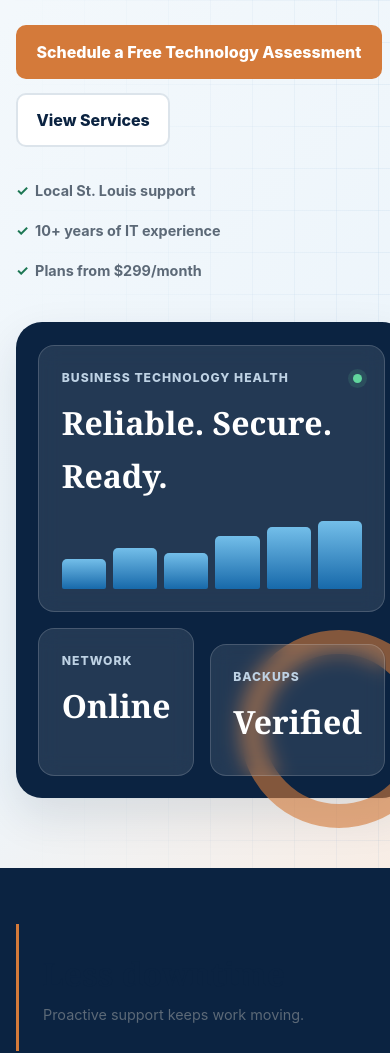
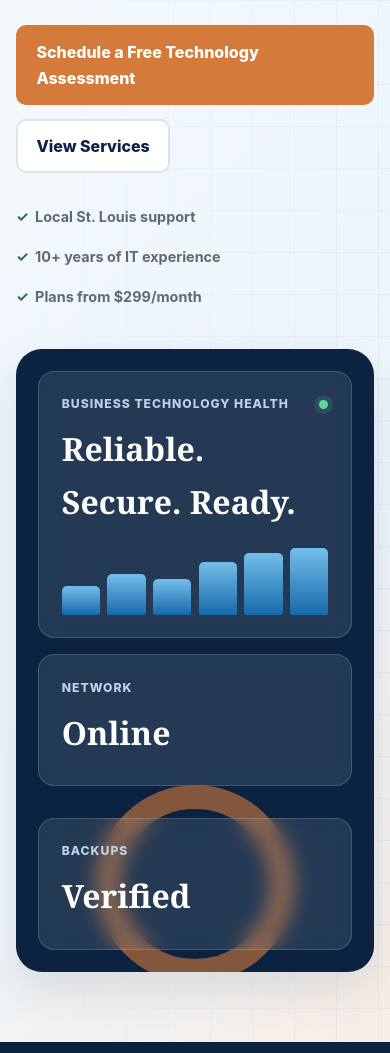
Before and after one commit to hightechstl/hightechstl-site, a website: page index.html in a window 390 px wide. Shown: the part 577-1630 px from the top of the page. Drawn offline with Linux system fonts and the light colour scheme.

Commit message:
Fix hero backups badge alignment

```diff
--- a/assets/css/styles.css
+++ b/assets/css/styles.css
@@ -83,8 +83,8 @@
 .hero-grid { position: relative; display: grid; grid-template-columns: 1.3fr .7fr; align-items: center; gap: 4rem; }
 .trust-line { display: flex; flex-wrap: wrap; gap: 1rem 1.5rem; margin-top: 2rem; color: var(--muted); font-size: .9rem; font-weight: 700; }
 .trust-line span::before { margin-right: .4rem; color: var(--success); content: "✓"; }
-.hero-panel { position: relative; min-height: 420px; padding: 1.4rem; color: white; background: var(--navy); border-radius: 26px; box-shadow: var(--shadow); }
-.hero-panel::after { position: absolute; right: -30px; bottom: -30px; width: 150px; height: 150px; border: 24px solid rgba(212,122,58,.6); border-radius: 50%; content: ""; }
+.hero-panel { position: relative; isolation: isolate; min-height: 420px; overflow: hidden; padding: 1.4rem; color: white; background: var(--navy); border-radius: 26px; box-shadow: var(--shadow); }
+.hero-panel::after { position: absolute; right: 5px; bottom: -11px; z-index: -1; width: 150px; height: 150px; border: 24px solid rgba(212,122,58,.6); border-radius: 50%; content: ""; }
 .status-card { position: relative; z-index: 2; padding: 1.4rem; background: rgba(255,255,255,.1); border: 1px solid rgba(255,255,255,.16); border-radius: 16px; backdrop-filter: blur(10px); }
 .status-card + .status-card { margin-top: 1rem; }
 .status-label { display: flex; align-items: center; justify-content: space-between; color: #bed2e4; font-size: .76rem; font-weight: 800; letter-spacing: .08em; text-transform: uppercase; }
@@ -216,6 +216,8 @@
   .hero { padding: 4.4rem 0; }
   .hero-grid { gap: 2.5rem; }
   .hero-panel { min-height: auto; }
+  .hero-panel::after { right: 50%; transform: translateX(50%); }
+  .mini-grid { grid-template-columns: 1fr; }
   .grid-2, .grid-3, .grid-4, .pricing-grid, .field-grid, .service-meta, .industry-details { grid-template-columns: 1fr; }
   .section-heading { display: block; }
   .section-heading p { margin-top: 1rem; }
```
